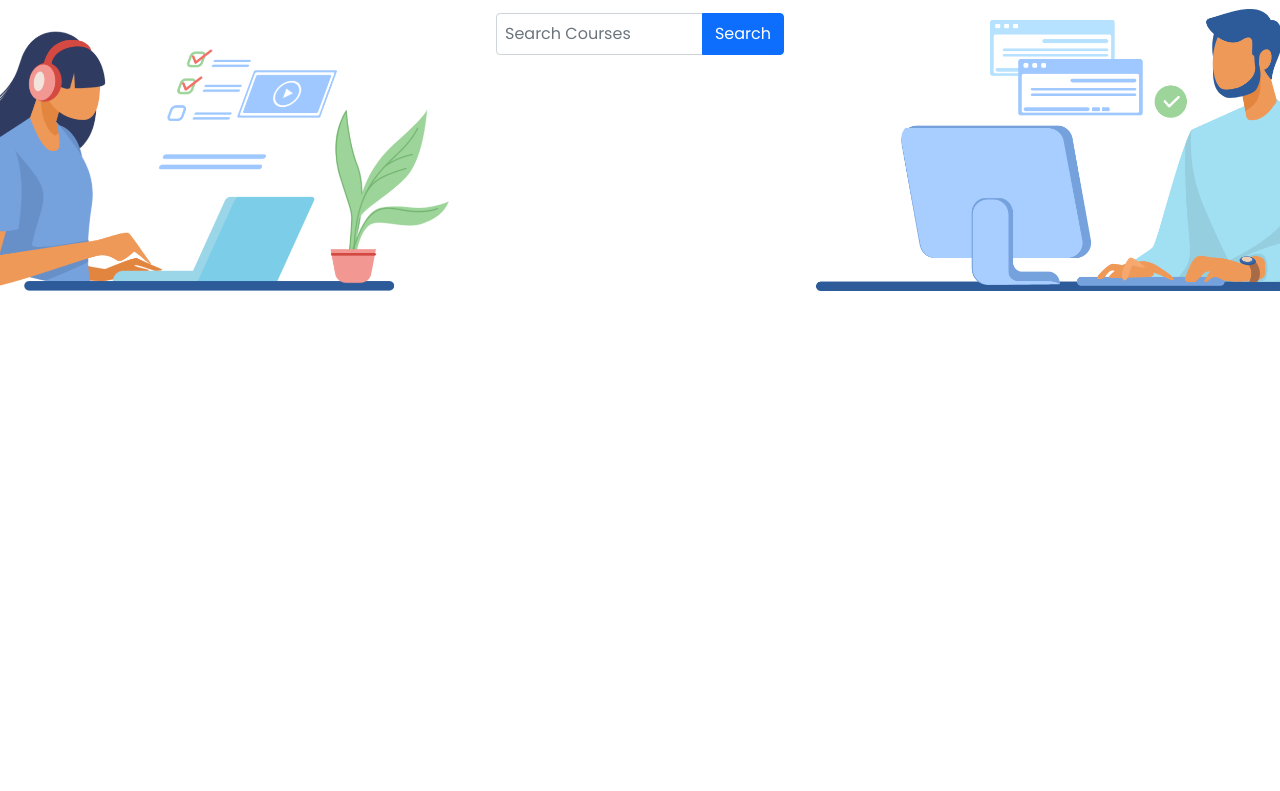
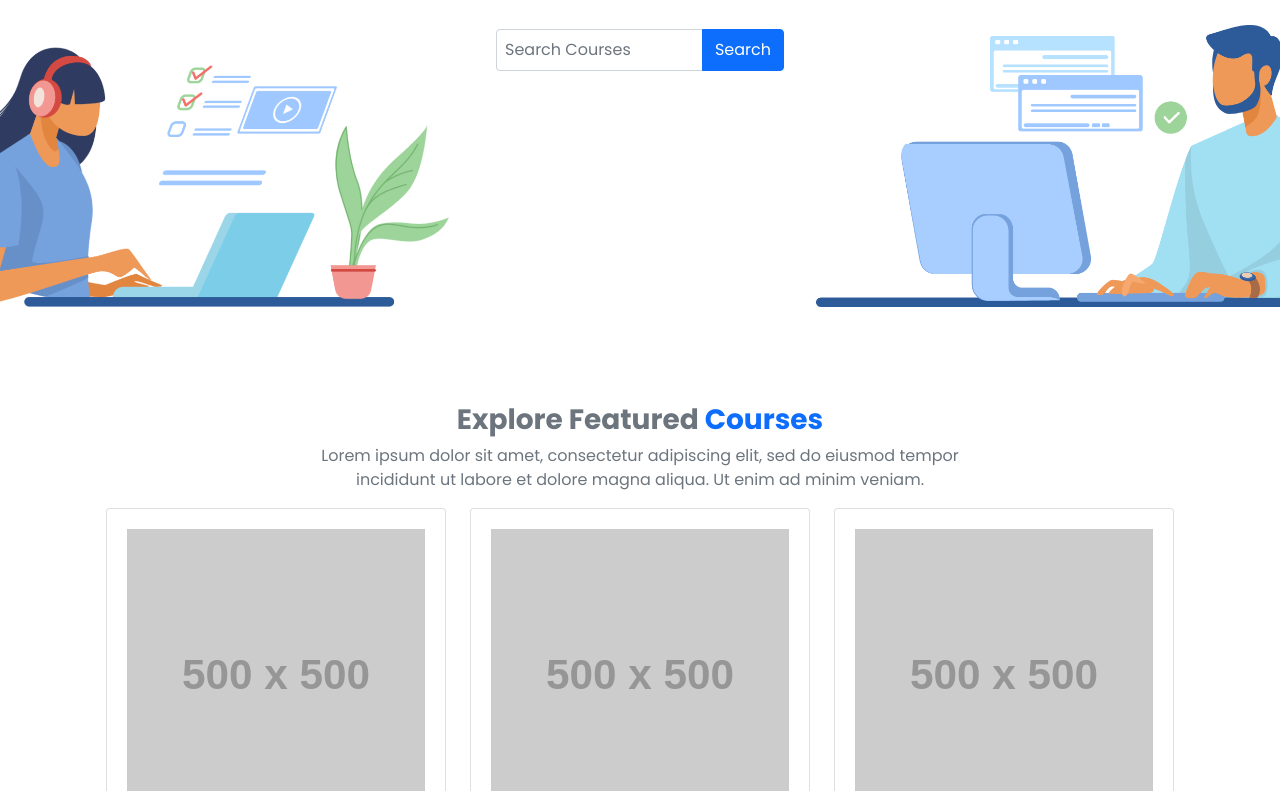
Before and after one commit to rakibtweets/edomi-online-education, a React (Create React App) app: page / in a window 1280 px wide. Shown: the part 346-1137 px from the top of the page. Before the commit the page ends 800 px from the top, so only its background shows below. Built offline with nearby package versions, Linux system fonts and the light colour scheme.

Commit message:
course features added

```diff
--- /dev/null
+++ b/public/courses.json
@@ -0,0 +1,89 @@
+[
+  {
+    "id": 1,
+    "CourseName": "UI/UX Design Pattern For Succesfull Software Applications",
+    "instructor": "Robert Fox",
+    "enrolled": 8350,
+    "category": "Design",
+    "price": 149,
+    "image": "https://via.placeholder.com/500x500"
+  },
+  {
+    "id": 2,
+    "CourseName": "Advance PHP Knowledge With Laravel To Make Smart Web",
+    "instructor": "Robert Fox",
+    "enrolled": 2850,
+
+    "category": "Development",
+    "price": 99,
+    "image": "https://via.placeholder.com/500x500"
+  },
+  {
+    "id": 2,
+    "CourseName": "Javascript- Beginner to Advanced",
+    "instructor": "Dev ed",
+    "enrolled": 3830,
+
+    "category": "Development",
+    "price": 149,
+    "image": "https://via.placeholder.com/500x500"
+  },
+  {
+    "id": 3,
+    "CourseName": "Phython- Beginner to Advanced",
+    "instructor": "Tom Harry",
+    "enrolled": 2430,
+
+    "category": "Development",
+    "price": 89,
+    "image": "https://via.placeholder.com/500x500"
+  },
+  {
+    "id": 4,
+    "CourseName": "Phython- Beginner to Advanced",
+    "instructor": "Tom Harry",
+    "enrolled": 3430,
+
+    "category": "Development",
+    "price": 89,
+    "image": "https://via.placeholder.com/500x500"
+  },
+  {
+    "id": 5,
+    "CourseName": "Master Javascript Advanced Topic",
+    "instructor": "Wes Boss",
+    "enrolled": 4430,
+
+    "category": "Development",
+    "price": 199,
+    "image": "https://via.placeholder.com/500x500"
+  },
+  {
+    "id": 6,
+    "CourseName": "Git & GitHub - Practical Guide",
+    "instructor": "Nicola Jonson",
+    "enrolled": 4589,
+
+    "category": "Development",
+    "price": 199,
+    "image": "https://via.placeholder.com/500x500"
+  },
+  {
+    "id": 7,
+    "CourseName": "3D Illustration Designed",
+    "instructor": "Robert Petinson",
+    "enrolled": 8830,
+    "category": "Design",
+    "price": 69,
+    "image": "https://via.placeholder.com/500x500"
+  },
+  {
+    "id": 8,
+    "CourseName": "C# - Beginner to Advanced",
+    "instructor": "Robert Petinson",
+    "enrolled": 1092,
+    "category": "Design",
+    "price": 69,
+    "image": "https://via.placeholder.com/500x500"
+  }
+]
--- /dev/null
+++ b/src/Components/Course/Course.css
@@ -0,0 +1,12 @@
+.category {
+  padding: 0.2em 0.5em;
+  background-color: rgba(255, 0, 0, 0.2);
+  border-radius: 20px;
+  color: red;
+}
+.card-title {
+  font-weight: bold;
+}
+.card-title:hover {
+  color: #066e4f;
+}
--- /dev/null
+++ b/src/Components/Course/Course.js
@@ -0,0 +1,37 @@
+import Button from '@restart/ui/esm/Button';
+import React from 'react';
+import { Card } from 'react-bootstrap';
+import './Course.css';
+
+const Course = (props) => {
+  console.log(props.course);
+  const { CourseName, category, image, instructor, enrolled, price } =
+    props.course;
+  return (
+    <div className="single-course col-md-4">
+      <Card className="p-1">
+        <img className=" img-fluid p-3" src={image} alt="" />
+        <Card.Body>
+          <h5 className="card-title small py-3">{CourseName}</h5>
+          <Card.Text>
+            <div className=" d-flex justify-content-between">
+              <p className="category">{category}</p>
+              <p>
+                <span className="text-secondary fw-bold">{enrolled}</span>{' '}
+                Enrolled
+              </p>
+            </div>
+          </Card.Text>
+          <div className=" d-flex justify-content-between">
+            <p className="text-start fw-bold">{instructor}</p>
+            <p className="text-start fw-bold">
+              $ <span className="text-info ">{price}</span>
+            </p>
+          </div>
+        </Card.Body>
+      </Card>
+    </div>
+  );
+};
+
+export default Course;
--- /dev/null
+++ b/src/Components/Courses/Courses.js
@@ -0,0 +1,31 @@
+import React, { useEffect, useState } from 'react';
+import Course from '../Course/Course';
+import './Courses.css';
+
+const Courses = () => {
+  const [courses, setCourses] = useState([]);
+  useEffect(() => {
+    fetch('./courses.json')
+      .then((res) => res.json())
+      .then((data) => setCourses(data));
+  }, []);
+  return (
+    <div className="courses mt-5 pt-5 text-center">
+      <h3 className="text-secondary fw-bold">
+        Explore Featured <span className="text-primary">Courses</span>
+      </h3>
+      <p className="text-secondary w-50 mx-auto">
+        Lorem ipsum dolor sit amet, consectetur adipiscing elit, sed do eiusmod
+        tempor incididunt ut labore et dolore magna aliqua. Ut enim ad minim
+        veniam.
+      </p>
+      <div className="all-courses container mx-auto row">
+        {courses.map((course) => (
+          <Course key={course.id} course={course} />
+        ))}
+      </div>
+    </div>
+  );
+};
+
+export default Courses;
--- a/src/Components/Header/Header.js
+++ b/src/Components/Header/Header.js
@@ -5,7 +5,7 @@ import './Header.css';
 
 const Header = () => {
   return (
-    <div className="header-container fixed">
+    <div className="header-container sticky-top">
       <Navbar>
         <Container>
           <Link className="fw-bold nav-link h3 text-secondary" to="/home">
--- a/src/Components/Main/Main.js
+++ b/src/Components/Main/Main.js
@@ -1,10 +1,12 @@
 import React from 'react';
 import Banner from '../Banner/Banner';
+import Courses from '../Courses/Courses';
 
 const Main = () => {
   return (
-    <div className="main-container">
+    <div className="main-container my-3">
       <Banner />
+      <Courses />
     </div>
   );
 };
```
Also changed, not shown: src/Components/Courses/Courses.css (added).
